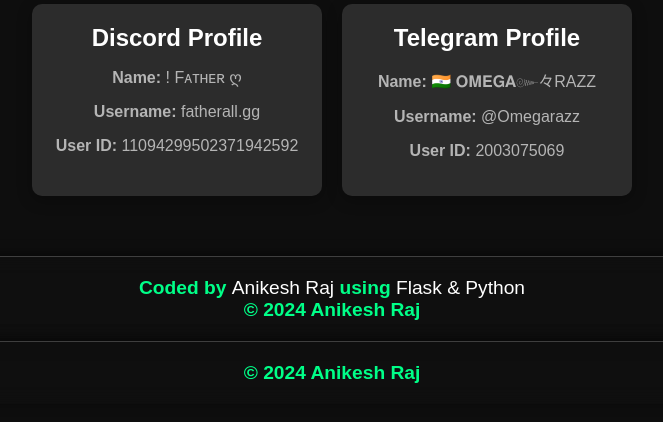
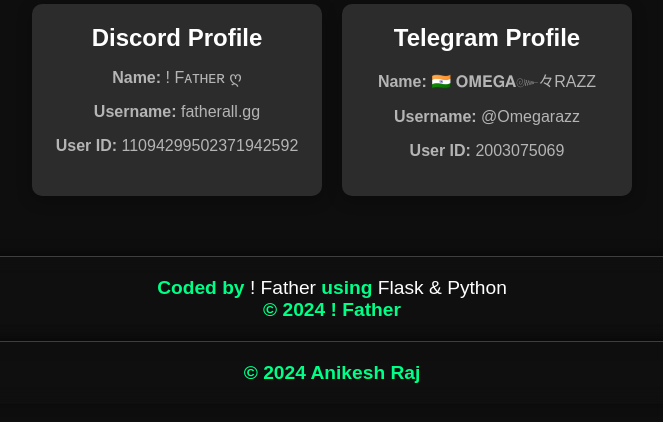
Before and after one commit to Codehide09/portfolio, a Flask app: page /contact in a window 1280 px wide. Shown: the part 241-663 px from the top of the page, without its empty margins (308-971 px from the left). Run offline with Flask 3, Linux system fonts and the light colour scheme.

Commit message:
Update contact.html

```diff
--- a/templates/contact.html
+++ b/templates/contact.html
@@ -1,6 +1,6 @@
 {% extends "base.html" %}
 
-{% block title %}Contact - Anikesh Raj{% endblock %}
+{% block title %}Contact - ! Father{% endblock %}
 
 {% block content %}
 <div class="contact-section">
@@ -23,8 +23,8 @@
 
 <!-- Footer -->
 <footer>
-    <p>Coded by <span>Anikesh Raj</span> using <span>Flask & Python</span></p>
-    <p>© 2024 Anikesh Raj</p>
+    <p>Coded by <span>! Father</span> using <span>Flask & Python</span></p>
+    <p>© 2024 ! Father</p>
 </footer>
 
 <script>
```
